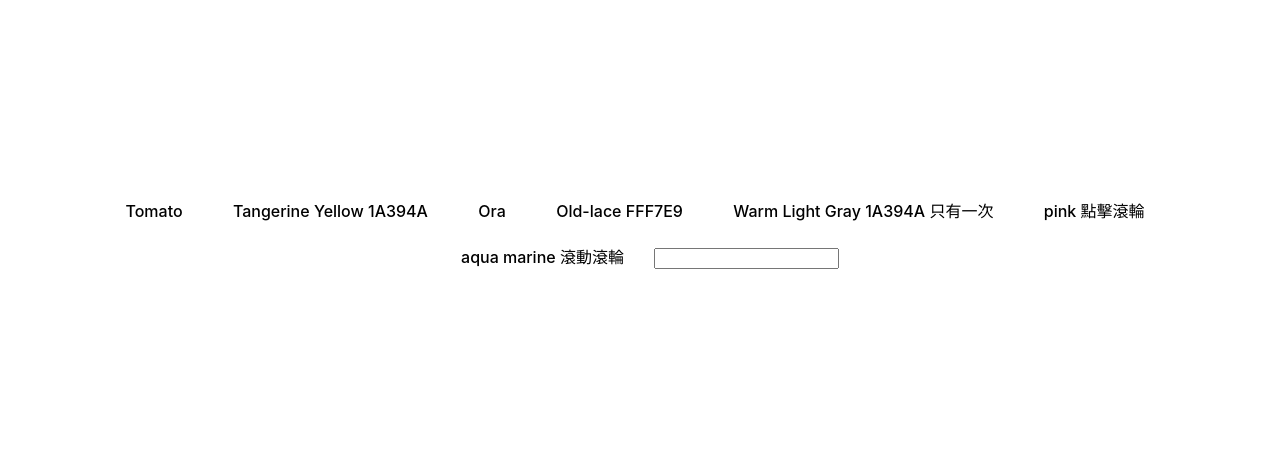
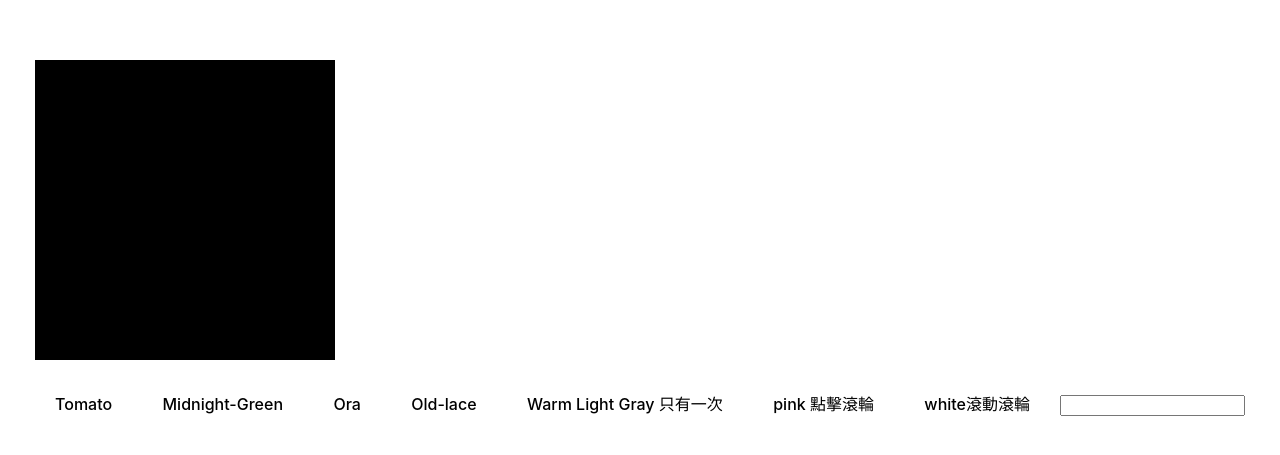
Before and after one commit to yanniao0827/Vue, a Vue app in the folder PRACTICE/my_app/: page / in a window 1280 px wide. Shown: the part 157-612 px from the top of the page. Built offline with nearby package versions, Linux system fonts and the light colour scheme.

Commit message:
0806 2-2.@click事件修飾符

```diff
--- a/PRACTICE/my_app/src/components/changeColor.vue
+++ b/PRACTICE/my_app/src/components/changeColor.vue
@@ -4,24 +4,31 @@ const msg=ref('')
 function shoeMsg(){
     alert(msg.value)
 }
+
+const boxColor=ref('black')
+function changeColor(color){
+    boxColor.value=color
+};
 </script>
 
 <template>
-    <div id="box">
-        <button>Tomato</button>
-        <button>Tangerine Yellow 1A394A</button>
-        <button>Ora</button>
-        <button>Old-lace FFF7E9</button>
-        <button>Warm Light Gray 1A394A 只有一次</button>
-        <button>pink 點擊滾輪</button>
-        <button>aqua marine 滾動滾輪</button>
+    <div id="box" :style="{ backgroundColor: boxColor }">    </div>
+        <button @click.stop="changeColor('tomato')">Tomato</button>
+        <button @click.prevent="changeColor('#1A394A')">Midnight-Green</button>
+        <button @click.capture="changeColor('orange')">Ora</button>
+        <button @click.self="changeColor('#FFF7E9')">Old-lace</button>
+        <button @click.once="changeColor('#8c8984')">Warm Light Gray 只有一次</button>
+        <button @click.middle="changeColor('pink')">pink 點擊滾輪</button>
+        <button @wheel.passive="changeColor('white')">white滾動滾輪</button>
         <input type="text" v-model="msg" @keydown.enter="shoeMsg">
-    </div>
+
 </template>
 
 <style scoped>
 #box{
     margin-bottom: 20px;
+    width: 300px;
+    height: 300px;
 }
 button{
     background-color: #fff;
```
